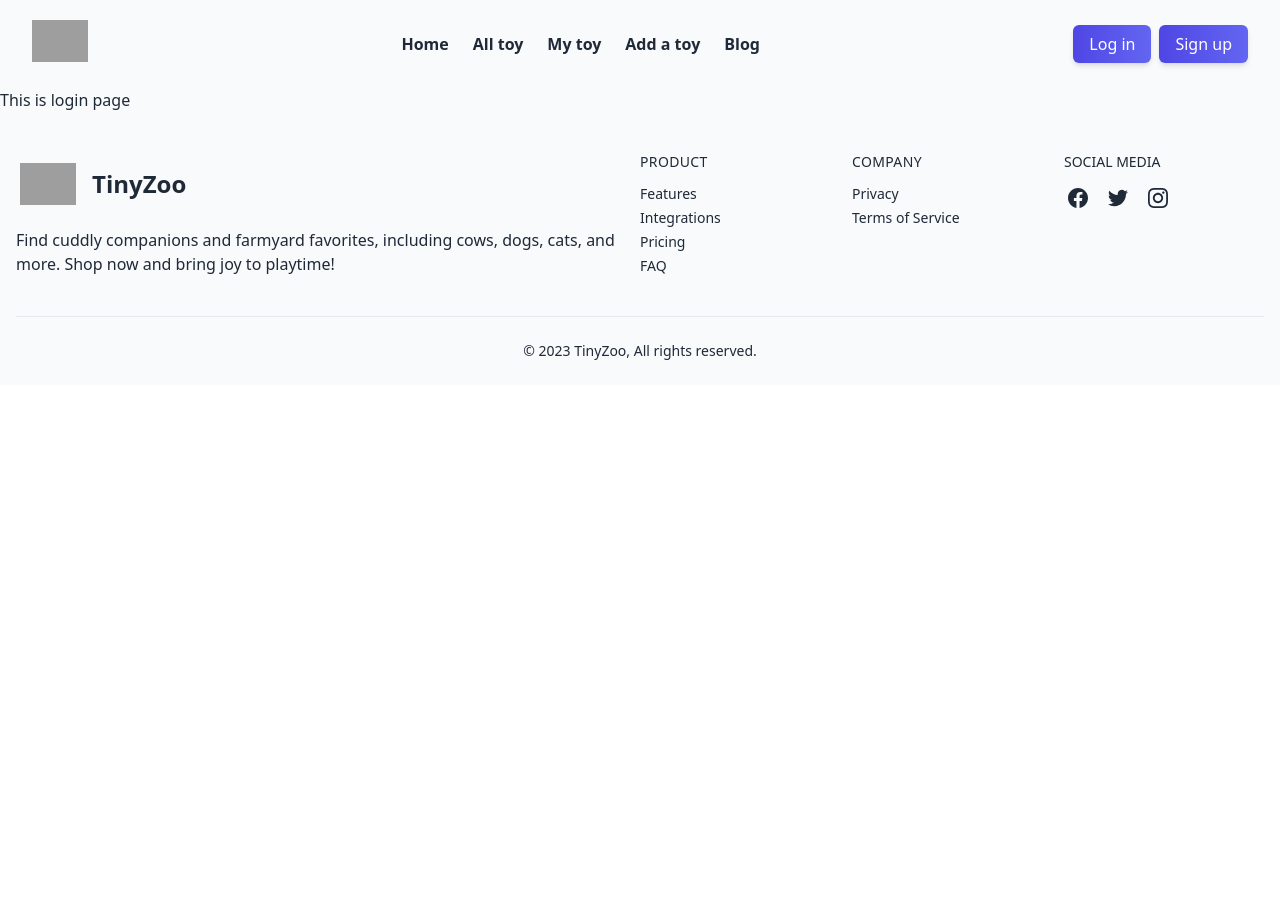
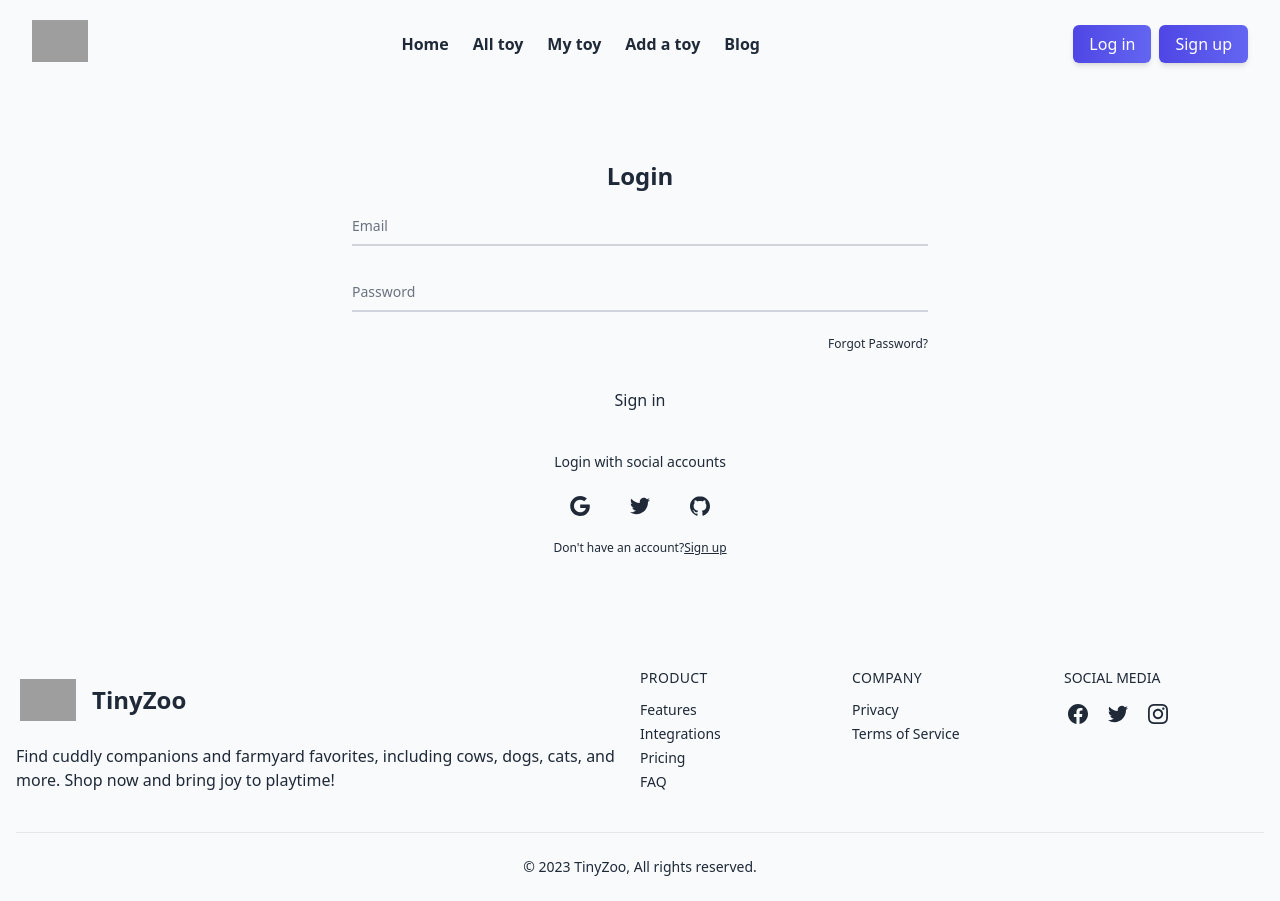
Before and after one commit to opu183059/TinyZoo_Client, a React (Vite) app: page /login in a window 1280 px wide. Before the commit the page ends 800 px from the top, so only its background shows below. Built offline with nearby package versions, Linux system fonts and the light colour scheme; grey boxes are pictures that could not be loaded.

Commit message:
login page added

```diff
--- a/src/components/pages/login/Login.jsx
+++ b/src/components/pages/login/Login.jsx
@@ -1,5 +1,107 @@
 const Login = () => {
-  return <div>This is login page</div>;
+  return (
+    <div>
+      <div className="w-9/12 md:w-7/12 lg:w-6/12 mx-auto my-10">
+        <div className="w-full p-8 space-y-3 rounded-xl dark:bg-gray-900 dark:text-gray-100">
+          <h1 className="text-2xl font-bold text-center">Login</h1>
+          <form
+            noValidate=""
+            action=""
+            className="space-y-6 ng-untouched ng-pristine ng-valid"
+          >
+            <div className="relative z-0 w-full mb-6 group">
+              <input
+                type="email"
+                name="email"
+                id="email"
+                className="block py-2.5 px-0 w-full text-sm text-gray-900 bg-transparent border-0 border-b-2 border-gray-300 appearance-none dark:text-black dark:border-gray-600 dark:focus:border-blue-500 focus:outline-none focus:ring-0 focus:border-blue-600 peer"
+                placeholder=" "
+                required
+              />
+              <label
+                htmlFor="email"
+                className="peer-focus:font-medium absolute text-sm text-gray-500 dark:text-gray-400 duration-300 transform -translate-y-6 scale-75 top-3 -z-10 origin-[0] peer-focus:left-0 peer-focus:text-blue-600 peer-focus:dark:text-blue-500 peer-placeholder-shown:scale-100 peer-placeholder-shown:translate-y-0 peer-focus:scale-75 peer-focus:-translate-y-6"
+              >
+                Email
+              </label>
+            </div>
+            <div className="space-y-1 text-sm">
+              <div className="relative z-0 w-full mb-6 group">
+                <input
+                  type="password"
+                  name="floating_password"
+                  id="floating_password"
+                  className="block py-2.5 px-0 w-full text-sm text-gray-900 bg-transparent border-0 border-b-2 border-gray-300 appearance-none dark:text-black dark:border-gray-600 dark:focus:border-blue-500 focus:outline-none focus:ring-0 focus:border-blue-600 peer"
+                  placeholder=" "
+                  required
+                />
+                <label
+                  htmlFor="floating_password"
+                  className="peer-focus:font-medium absolute text-sm text-gray-500 dark:text-gray-400 duration-300 transform -translate-y-6 scale-75 top-3 -z-10 origin-[0] peer-focus:left-0 peer-focus:text-blue-600 peer-focus:dark:text-blue-500 peer-placeholder-shown:scale-100 peer-placeholder-shown:translate-y-0 peer-focus:scale-75 peer-focus:-translate-y-6"
+                >
+                  Password
+                </label>
+              </div>
+              <div className="flex justify-end text-xs dark:text-gray-400">
+                <a rel="noopener noreferrer" href="#">
+                  Forgot Password?
+                </a>
+              </div>
+            </div>
+            <button className="block w-full p-3 text-center rounded-sm dark:text-gray-900 dark:bg-blue-400">
+              Sign in
+            </button>
+          </form>
+          <div className="flex items-center pt-4 space-x-1">
+            <div className="flex-1 h-px sm:w-16 dark:bg-gray-700"></div>
+            <p className="px-3 text-sm dark:text-gray-400">
+              Login with social accounts
+            </p>
+            <div className="flex-1 h-px sm:w-16 dark:bg-gray-700"></div>
+          </div>
+          <div className="flex justify-center space-x-4">
+            <button aria-label="Log in with Google" className="p-3 rounded-sm">
+              <svg
+                xmlns="http://www.w3.org/2000/svg"
+                viewBox="0 0 32 32"
+                className="w-5 h-5 fill-current"
+              >
+                <path d="M16.318 13.714v5.484h9.078c-0.37 2.354-2.745 6.901-9.078 6.901-5.458 0-9.917-4.521-9.917-10.099s4.458-10.099 9.917-10.099c3.109 0 5.193 1.318 6.38 2.464l4.339-4.182c-2.786-2.599-6.396-4.182-10.719-4.182-8.844 0-16 7.151-16 16s7.156 16 16 16c9.234 0 15.365-6.49 15.365-15.635 0-1.052-0.115-1.854-0.255-2.651z"></path>
+              </svg>
+            </button>
+            <button aria-label="Log in with Twitter" className="p-3 rounded-sm">
+              <svg
+                xmlns="http://www.w3.org/2000/svg"
+                viewBox="0 0 32 32"
+                className="w-5 h-5 fill-current"
+              >
+                <path d="M31.937 6.093c-1.177 0.516-2.437 0.871-3.765 1.032 1.355-0.813 2.391-2.099 2.885-3.631-1.271 0.74-2.677 1.276-4.172 1.579-1.192-1.276-2.896-2.079-4.787-2.079-3.625 0-6.563 2.937-6.563 6.557 0 0.521 0.063 1.021 0.172 1.495-5.453-0.255-10.287-2.875-13.52-6.833-0.568 0.964-0.891 2.084-0.891 3.303 0 2.281 1.161 4.281 2.916 5.457-1.073-0.031-2.083-0.328-2.968-0.817v0.079c0 3.181 2.26 5.833 5.26 6.437-0.547 0.145-1.131 0.229-1.724 0.229-0.421 0-0.823-0.041-1.224-0.115 0.844 2.604 3.26 4.5 6.14 4.557-2.239 1.755-5.077 2.801-8.135 2.801-0.521 0-1.041-0.025-1.563-0.088 2.917 1.86 6.36 2.948 10.079 2.948 12.067 0 18.661-9.995 18.661-18.651 0-0.276 0-0.557-0.021-0.839 1.287-0.917 2.401-2.079 3.281-3.396z"></path>
+              </svg>
+            </button>
+            <button aria-label="Log in with GitHub" className="p-3 rounded-sm">
+              <svg
+                xmlns="http://www.w3.org/2000/svg"
+                viewBox="0 0 32 32"
+                className="w-5 h-5 fill-current"
+              >
+                <path d="M16 0.396c-8.839 0-16 7.167-16 16 0 7.073 4.584 13.068 10.937 15.183 0.803 0.151 1.093-0.344 1.093-0.772 0-0.38-0.009-1.385-0.015-2.719-4.453 0.964-5.391-2.151-5.391-2.151-0.729-1.844-1.781-2.339-1.781-2.339-1.448-0.989 0.115-0.968 0.115-0.968 1.604 0.109 2.448 1.645 2.448 1.645 1.427 2.448 3.744 1.74 4.661 1.328 0.14-1.031 0.557-1.74 1.011-2.135-3.552-0.401-7.287-1.776-7.287-7.907 0-1.751 0.62-3.177 1.645-4.297-0.177-0.401-0.719-2.031 0.141-4.235 0 0 1.339-0.427 4.4 1.641 1.281-0.355 2.641-0.532 4-0.541 1.36 0.009 2.719 0.187 4 0.541 3.043-2.068 4.381-1.641 4.381-1.641 0.859 2.204 0.317 3.833 0.161 4.235 1.015 1.12 1.635 2.547 1.635 4.297 0 6.145-3.74 7.5-7.296 7.891 0.556 0.479 1.077 1.464 1.077 2.959 0 2.14-0.020 3.864-0.020 4.385 0 0.416 0.28 0.916 1.104 0.755 6.4-2.093 10.979-8.093 10.979-15.156 0-8.833-7.161-16-16-16z"></path>
+              </svg>
+            </button>
+          </div>
+          <p className="text-xs text-center sm:px-6 dark:text-gray-400">
+            Don't have an account?
+            <a
+              rel="noopener noreferrer"
+              href="#"
+              className="underline dark:text-gray-100"
+            >
+              Sign up
+            </a>
+          </p>
+        </div>
+      </div>
+    </div>
+  );
 };
 
 export default Login;
```
